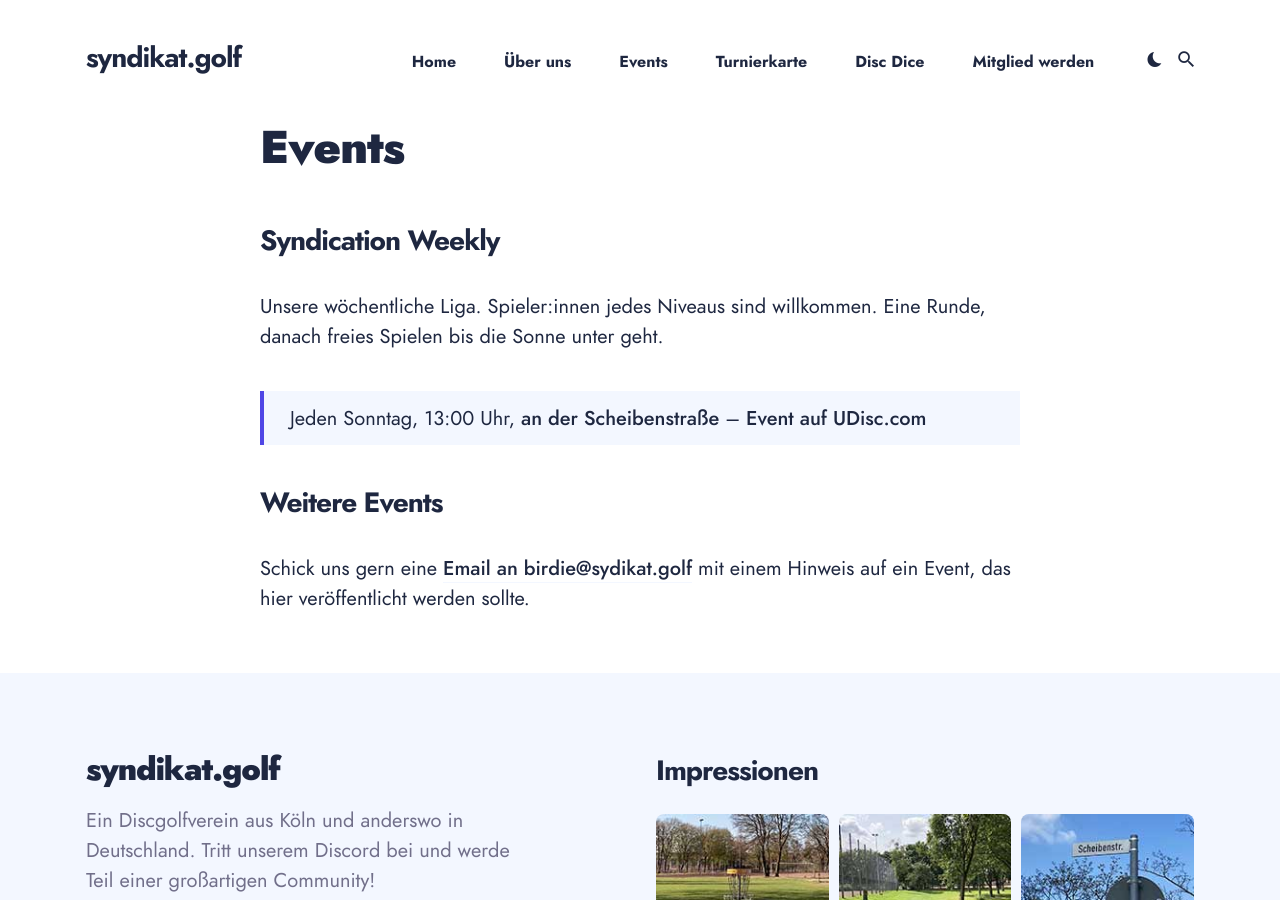
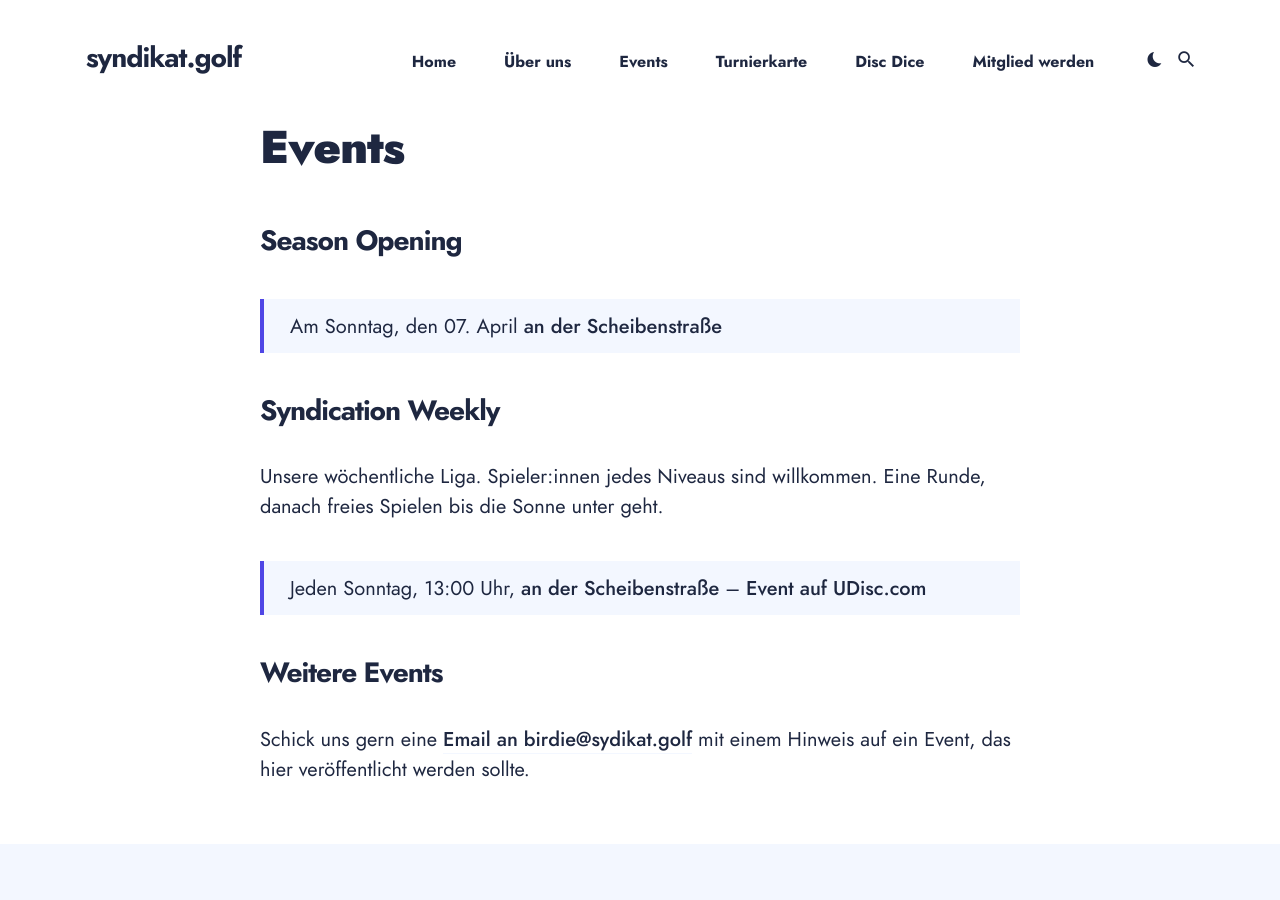
Before and after one commit to maxgreive/syndikat-web, a Jekyll site: the page built from events.md, in a window 1280 px wide and 900 px high. Built offline with Jekyll 4.4.1, drawn with Linux system fonts in a browser that asks for light colours; some web fonts are replaced.

Commit message:
season opening announcement

```diff
--- a/events.md
+++ b/events.md
@@ -2,6 +2,10 @@
 title: Events
 layout: page
 ---
+
+## Season Opening
+
+> Am Sonntag, den 07. April [an der Scheibenstraße](https://goo.gl/maps/yqyVDEoEs8Qd5LD56)
 
 ## Syndication Weekly
 
```
Also changed, not shown: assets/images/authors/philipp_essence.jpeg (deleted).
